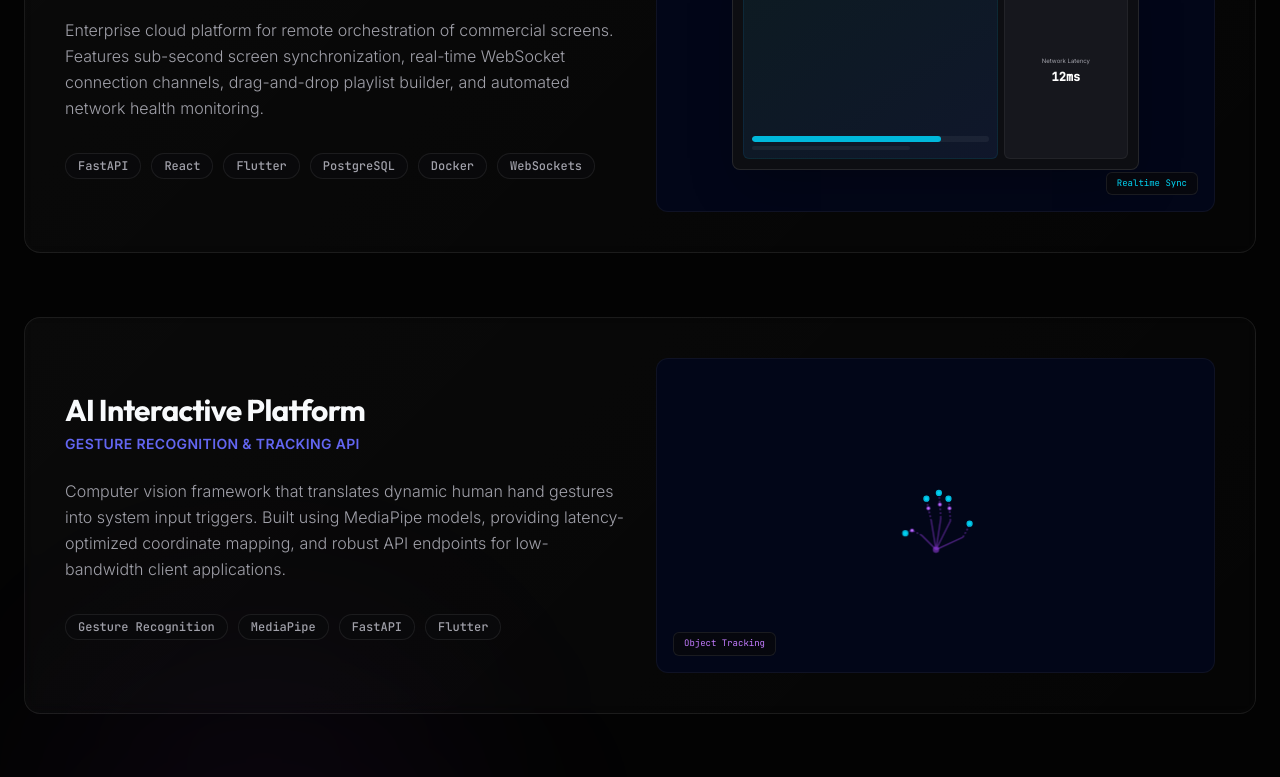
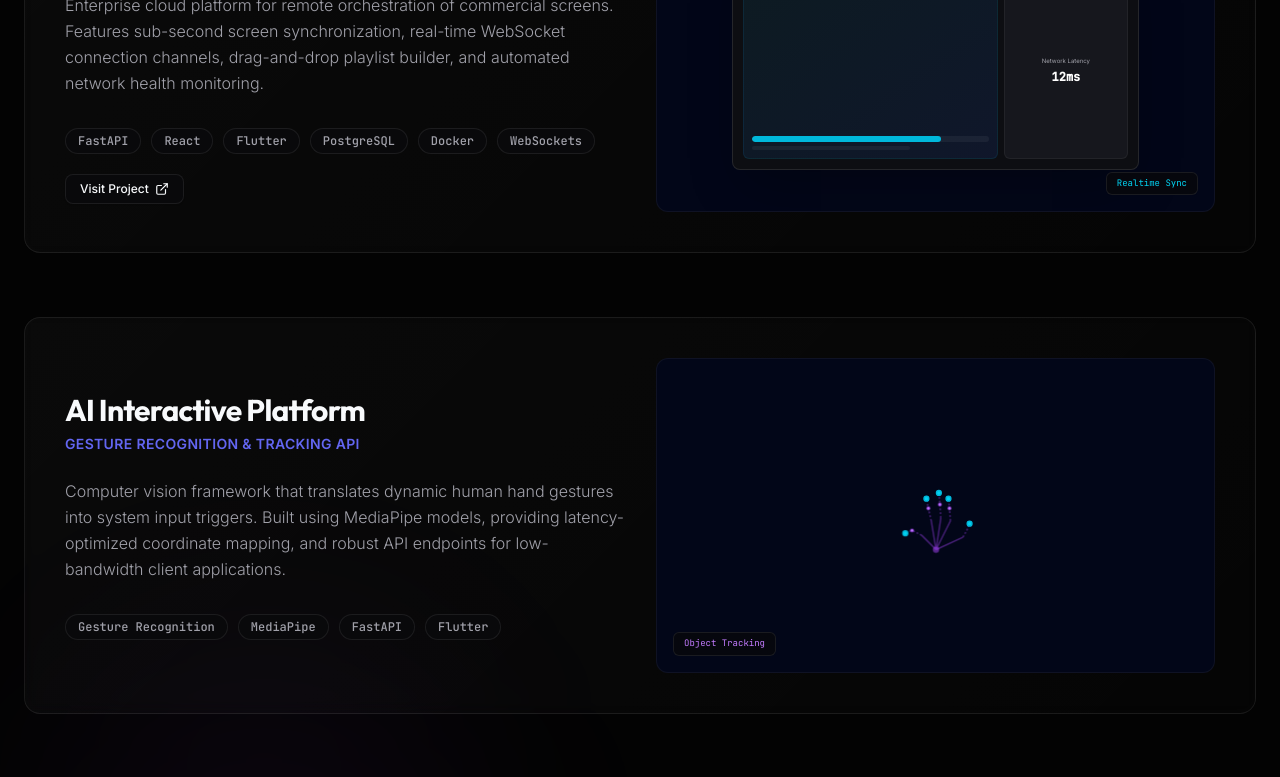
Before and after one commit to kvrva/kvrva, a React (Vite) app: page / in a window 1280 px wide. Shown: the part 3080-3857 px from the top of the page. Built offline with nearby package versions, Linux system fonts and the light colour scheme.

Commit message:
Add direct link to Veerlow.com inside Projects section

```diff
--- a/src/sections/Projects.tsx
+++ b/src/sections/Projects.tsx
@@ -1,5 +1,6 @@
 import React from 'react';
 import { motion } from 'framer-motion';
+import { ExternalLink } from 'lucide-react';
 import { useTranslation } from '../context/TranslationContext';
 
 interface Project {
@@ -9,10 +10,11 @@ interface Project {
   tags: string[];
   illustration: React.ReactNode;
   themeColor: string; // Tailwind accent border/text
+  link?: string; // Optional link to live site
 }
 
 export const Projects: React.FC = () => {
-  const { t } = useTranslation();
+  const { t, language } = useTranslation();
 
   const projects: Project[] = [
     {
@@ -20,6 +22,7 @@ export const Projects: React.FC = () => {
       subtitle: t('projects.veerlow.subtitle'),
       description: t('projects.veerlow.desc'),
       tags: ['FastAPI', 'React', 'Flutter', 'PostgreSQL', 'Docker', 'WebSockets'],
+      link: 'https://veerlow.com',
       themeColor: 'group-hover:border-cyan-500/30 shadow-cyan-500/5 hover:shadow-cyan-500/10',
       illustration: (
         <div className="w-full h-full relative overflow-hidden rounded-xl bg-slate-950 flex items-center justify-center p-6 border border-white/5">
@@ -250,8 +253,9 @@ export const Projects: React.FC = () => {
                   {project.description}
                 </p>
 
-                {/* Tech tags */}
-                <div className="flex flex-wrap gap-2.5 pt-2">
+                {/* Tech tags & Link */}
+                <div className="space-y-4 pt-2">
+                  <div className="flex flex-wrap gap-2.5">
                     {project.tags.map((tag) => (
                       <span
                         key={tag}
@@ -261,6 +265,21 @@ export const Projects: React.FC = () => {
                       </span>
                     ))}
                   </div>
+
+                  {project.link && (
+                    <div className="pt-1">
+                      <a
+                        href={project.link}
+                        target="_blank"
+                        rel="noopener noreferrer"
+                        className="inline-flex items-center gap-1.5 px-3.5 py-1.5 rounded-lg bg-bg-secondary hover:bg-bg-tertiary border border-border-primary text-text-primary hover:text-accent-primary text-xs font-medium transition-all cursor-pointer shadow-xs"
+                      >
+                        <span>{language === 'en' ? 'Visit Project' : 'Visitar Proyecto'}</span>
+                        <ExternalLink className="w-3.5 h-3.5" />
+                      </a>
+                    </div>
+                  )}
+                </div>
               </div>
             </motion.div>
           ))}
```
Lines whose indentation alone changed are shown as unchanged.
